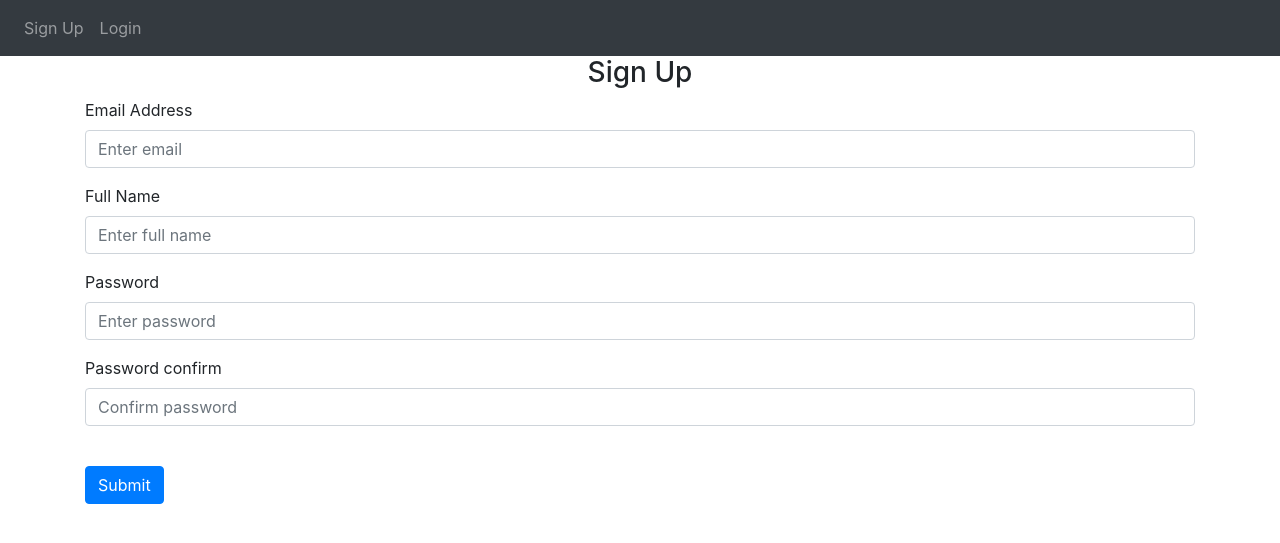
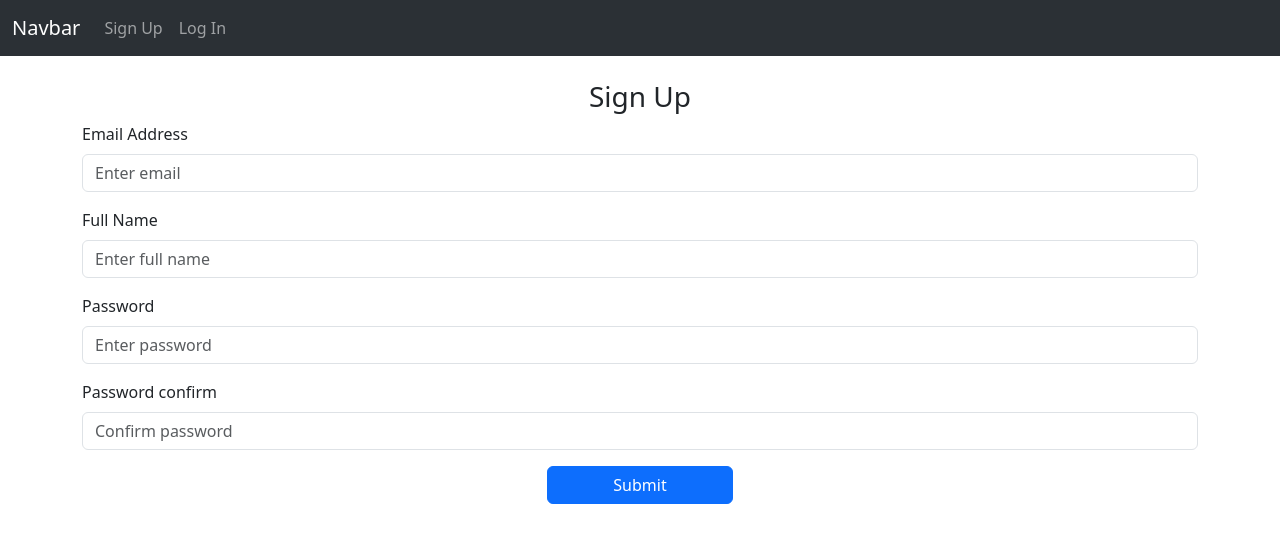
Before and after one commit to whysocool/original_flask, a Flask app: page /sign-up in a window 1280 px wide. Shown: the top 543 px of the page. Run offline with Flask 3, Linux system fonts and the light colour scheme; some libraries are stand-ins or nearby versions.

Commit message:
simplify frontend code

```diff
--- a/website/templates/base.html
+++ b/website/templates/base.html
@@ -3,54 +3,45 @@
 <head>
     <meta charset="UTF-8">
     <meta name="viewport" content="width=device-width, initial-scale=1"/>
-    <link
-            rel="stylesheet"
-            href="https://stackpath.bootstrapcdn.com/bootstrap/4.4.1/css/bootstrap.min.css"
-            integrity="sha384-Vkoo8x4CGsO3+Hhxv8T/Q5PaXtkKtu6ug5TOeNV6gBiFeWPGFN9MuhOf23Q9Ifjh"
-            crossorigin="anonymous"
-    />
-    <link
-            rel="stylesheet"
-            href="https://stackpath.bootstrapcdn.com/font-awesome/4.7.0/css/font-awesome.min.css"
-            crossorigin="anonymous"
-    />
+    <link href="https://cdn.jsdelivr.net/npm/bootstrap@5.3.2/dist/css/bootstrap.min.css" rel="stylesheet"
+          integrity="sha384-T3c6CoIi6uLrA9TneNEoa7RxnatzjcDSCmG1MXxSR1GAsXEV/Dwwykc2MPK8M2HN" crossorigin="anonymous">
     <title>{% block title %}{% endblock %}</title>
 </head>
 <body>
 
-<nav class="navbar navbar-expand-lg navbar-dark bg-dark">
-    <button class="navbar-toggler" type="button" data-toggle="collapse" data-target="#navbar">
+<nav class="navbar navbar-expand-lg bg-body-tertiary" data-bs-theme="dark">
+    <div class="container-fluid">
+        <a class="navbar-brand" href="#">Navbar</a>
+        <button class="navbar-toggler" type="button" data-bs-toggle="collapse" data-bs-target="#navbarNavAltMarkup"
+                aria-controls="navbarNavAltMarkup" aria-expanded="false" aria-label="Toggle navigation">
             <span class="navbar-toggler-icon"></span>
         </button>
-
-    <div class="collapse navbar-collapse" id="navbar">
+        <div class="collapse navbar-collapse" id="navbarNavAltMarkup">
             <div class="navbar-nav">
                 {% if 'email' in session %}
-                <a class="nav-item nav-link" id="home" href="/">Home</a>
-                <a class="nav-item nav-link" id="logout" href="/logout">Logout</a>
+                    <a class="nav-link" href="/">Home</a>
+                    <a class="nav-link" href="/logout">Log Out</a>
                 {% else %}
-                <a class="nav-item nav-link" id="signUp" href="/sign-up">Sign Up</a>
-                <a class="nav-item nav-link" id="login" href="/login">Login</a>
+                    <a class="nav-link" href="/sign-up">Sign Up</a>
+                    <a class="nav-link" href="/login">Log In</a>
                 {% endif %}
             </div>
         </div>
+    </div>
 </nav>
+
 {% with messages=get_flashed_messages(with_categories=true) %} {# get all messages wtih categories #}
     {% if messages %} {# messages are not empty #}
         {% for category, message in messages %}{# 遍历所有消息 #}
             {% if category=='error' %}
-                <div class="alert alert-danger alert-dismissable fade show" role="alert">
+                <div class="alert alert-warning alert-dismissible fade show" role="alert">
                     {{ message }}
-                    <button type="button" class="close" data-dismiss="alert">
-                        <span aria-hidden="true">&times;</span> {# 就是一个大写的× #}
-                    </button>
+                    <button type="button" class="btn-close" data-bs-dismiss="alert" aria-label="Close"></button>
                 </div>
             {% else %}
-                <div class="alert alert-success alert-dismissable fade show" role="alert">
+                <div class="alert alert-success alert-dismissible fade show" role="alert">
                     {{ message }}
-                    <button type="button" class="close" data-dismiss="alert">
-                        <span aria-hidden="true">&times;</span> {# 就是一个大写的× #}
-                    </button>
+                    <button type="button" class="btn-close" data-bs-dismiss="alert" aria-label="Close"></button>
                 </div>
             {% endif %}
         {% endfor %}
@@ -59,21 +50,8 @@
 <div class="container">
     {% block content %} {% endblock %}
 </div>
-<script
-        src="https://code.jquery.com/jquery-3.2.1.slim.min.js"
-        integrity="sha384-KJ3o2DKtIkvYIK3UENzmM7KCkRr/rE9/Qpg6aAZGJwFDMVNA/GpGFF93hXpG5KkN"
-        crossorigin="anonymous">
-</script>
-<script
-        src="https://cdnjs.cloudflare.com/ajax/libs/popper.js/1.12.9/umd/popper.min.js"
-        integrity="sha384-ApNbgh9B+Y1QKtv3Rn7W3mgPxhU9K/ScQsAP7hUibX39j7fakFPskvXusvfa0b4Q"
-        crossorigin="anonymous">
-
-</script>
-<script
-        src="https://maxcdn.bootstrapcdn.com/bootstrap/4.0.0/js/bootstrap.min.js"
-        integrity="sha384-JZR6Spejh4U02d8jOt6vLEHfe/JQGiRRSQQxSfFWpi1MquVdAyjUar5+76PVCmYl"
-        crossorigin="anonymous">
-</script>
+<script src="https://cdn.jsdelivr.net/npm/bootstrap@5.3.2/dist/js/bootstrap.bundle.min.js"
+        integrity="sha384-C6RzsynM9kWDrMNeT87bh95OGNyZPhcTNXj1NW7RuBCsyN/o0jlpcV8Qyq46cDfL"
+        crossorigin="anonymous"></script>
 </body>
 </html>
--- a/website/templates/sign_up.html
+++ b/website/templates/sign_up.html
@@ -1,41 +1,43 @@
 {% extends "base.html" %}
 {% block title %}Sign Up{% endblock %}
 {% block content %}
-    <form method="post"> {# send a post request to the backend #}
-        <h3 style="text-align: center;">Sign Up</h3>
-        <div class="form-group">
-            <label for="email">Email Address</label>
+    <br>
+    <form method="post">
+        <h3 class="text-center">Sign Up</h3>
+        <div class="mb-3">
+            <label for="email" class="form-label">Email Address</label>
             <input type="email"
                    class="form-control"
-                   id="email"  {# correspond to label above #}
-                   name="email" {# used for backend #}
+                   id="email"
+                   name="email"
                    placeholder="Enter email">
         </div>
-        <div class="form-group">
-            <label for="fullName">Full Name</label>
+        <div class="mb-3">
+            <label for="fullName" class="form-label">Full Name</label>
             <input type="text"
                    class="form-control"
-                   id="fullName" {# correspond to label above #}
-                   name="fullName" {# used for backend #}
+                   id="fullName"
+                   name="fullName"
                    placeholder="Enter full name">
         </div>
-        <div class="form-group">
-            <label for="password1">Password</label>
+        <div class="mb-3">
+            <label for="password1" class="form-label">Password</label>
             <input type="password"
                    class="form-control"
-                   id="password1" {# correspond to label above #}
-                   name="password1" {# used for backend #}
+                   id="password1"
+                   name="password1"
                    placeholder="Enter password">
         </div>
-        <div class="form-group">
-            <label for="password2">Password confirm</label>
+        <div class="mb-3">
+            <label for="password2" class="form-label">Password confirm</label>
             <input type="password"
                    class="form-control"
-                   id="password2" {# correspond to label above #}
-                   name="password2" {# used for backend #}
+                   id="password2"
+                   name="password2"
                    placeholder="Confirm password">
         </div>
-        <br>
-        <button type="submit" class="btn btn-primary">Submit</button>
+        <div class="d-grid gap-2 col-2 mx-auto">
+            <button class="btn btn-primary" type="button">Submit</button>
+        </div>
     </form>
 {% endblock %}
```
Also changed, not shown: website/templates/login.html (+9 -7 lines), website/try_mogo_db.py (deleted). Lines whose indentation alone changed are shown as unchanged.
